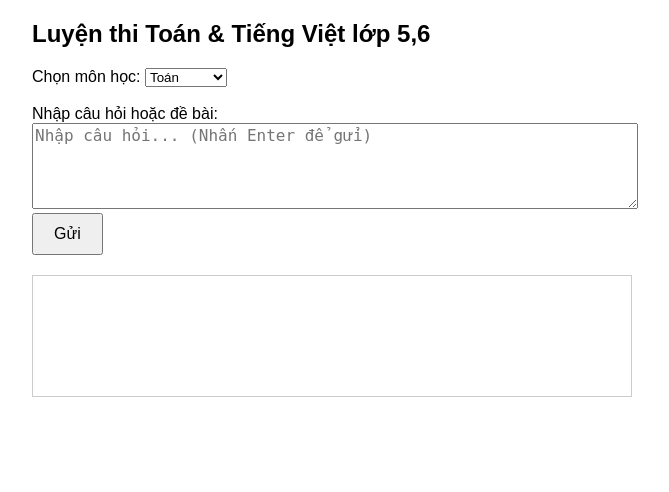
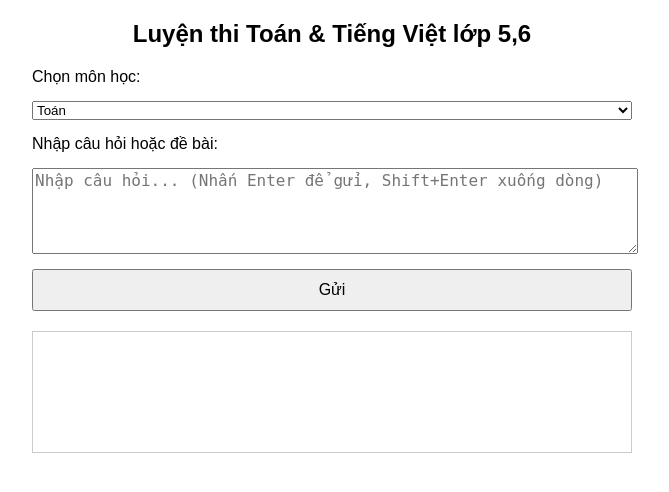
Before and after one commit to Bac04021987/LUY-N-THI-CHUYEN-CAP, a Flask app: page / in a window 1280 px wide. Shown: the top 492 px of the page, without its empty margins (308-977 px from the left). Run offline with Flask 3, Linux system fonts and the light colour scheme; parts of the project's set-up code (start-up, migrations or seed data) failed here and were passed over.

Commit message:
Update index.html

```diff
--- a/app/ui/templates/index.html
+++ b/app/ui/templates/index.html
@@ -9,6 +9,8 @@
         textarea { width: 100%; height: 80px; font-size: 16px; }
         button { font-size: 16px; padding: 10px 20px; }
         #response { margin-top: 20px; white-space: pre-wrap; border: 1px solid #ccc; padding: 10px; min-height: 100px; }
+        h2 { text-align: center; }
+        label, select, textarea, button { display: block; width: 100%; margin-bottom: 15px; }
     </style>
 </head>
 <body>
@@ -19,13 +21,12 @@
         <select id="subject">
             <option value="toan">Toán</option>
             <option value="tieng_viet">Tiếng Việt</option>
+            <option value="hinh_hoc">Hình học</option>
         </select>
 
-        <br /><br />
+        <label for="question">Nhập câu hỏi hoặc đề bài:</label>
+        <textarea id="question" placeholder="Nhập câu hỏi... (Nhấn Enter để gửi, Shift+Enter xuống dòng)"></textarea>
 
-        <label for="question">Nhập câu hỏi hoặc đề bài:</label><br />
-        <textarea id="question" placeholder="Nhập câu hỏi... (Nhấn Enter để gửi)"></textarea><br />
-        <!-- Nút gửi có thể để nhưng người dùng có thể không phải nhấn -->
         <button id="sendBtn">Gửi</button>
 
         <div id="response"></div>
@@ -37,7 +38,6 @@
         const responseDiv = document.getElementById('response');
         const subjectSelect = document.getElementById('subject');
 
-        // Hàm gửi câu hỏi đến backend
         async function sendQuestion() {
             const question = questionInput.value.trim();
             const subject = subjectSelect.value;
@@ -58,9 +58,9 @@
                     })
                 });
                 const data = await res.json();
-                if (data.description) {
+                if(data.description) {
                     responseDiv.textContent = data.description;
-                } else if (data.error) {
+                } else if(data.error) {
                     responseDiv.textContent = 'Lỗi: ' + data.error;
                 } else {
                     responseDiv.textContent = 'Không có phản hồi.';
@@ -75,7 +75,7 @@
             sendQuestion();
         });
 
-        // Gửi khi nhấn Enter trong textarea (bỏ qua Shift + Enter xuống dòng)
+        // Gửi khi nhấn Enter (không kèm Shift)
         questionInput.addEventListener('keydown', function(event) {
             if (event.key === 'Enter' && !event.shiftKey) {
                 event.preventDefault(); // Ngăn xuống dòng
```
